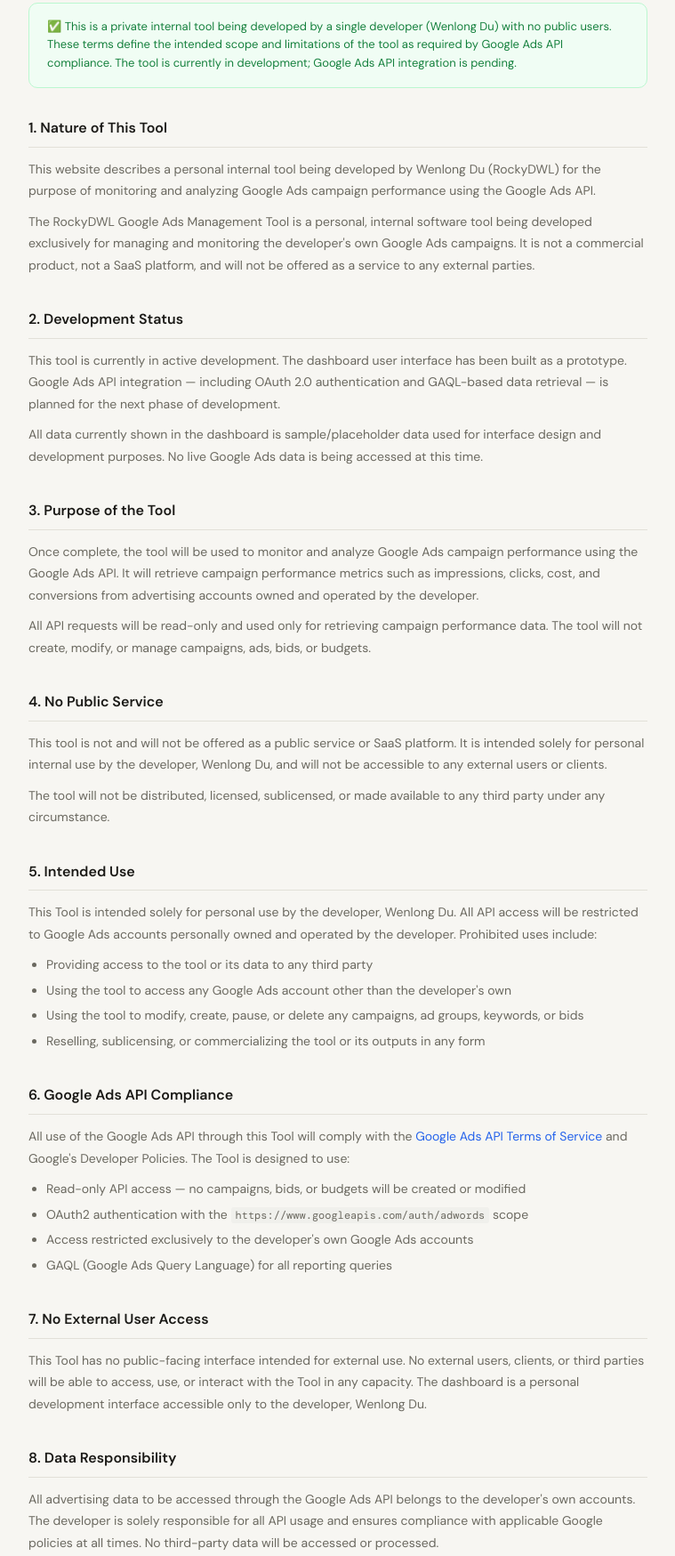
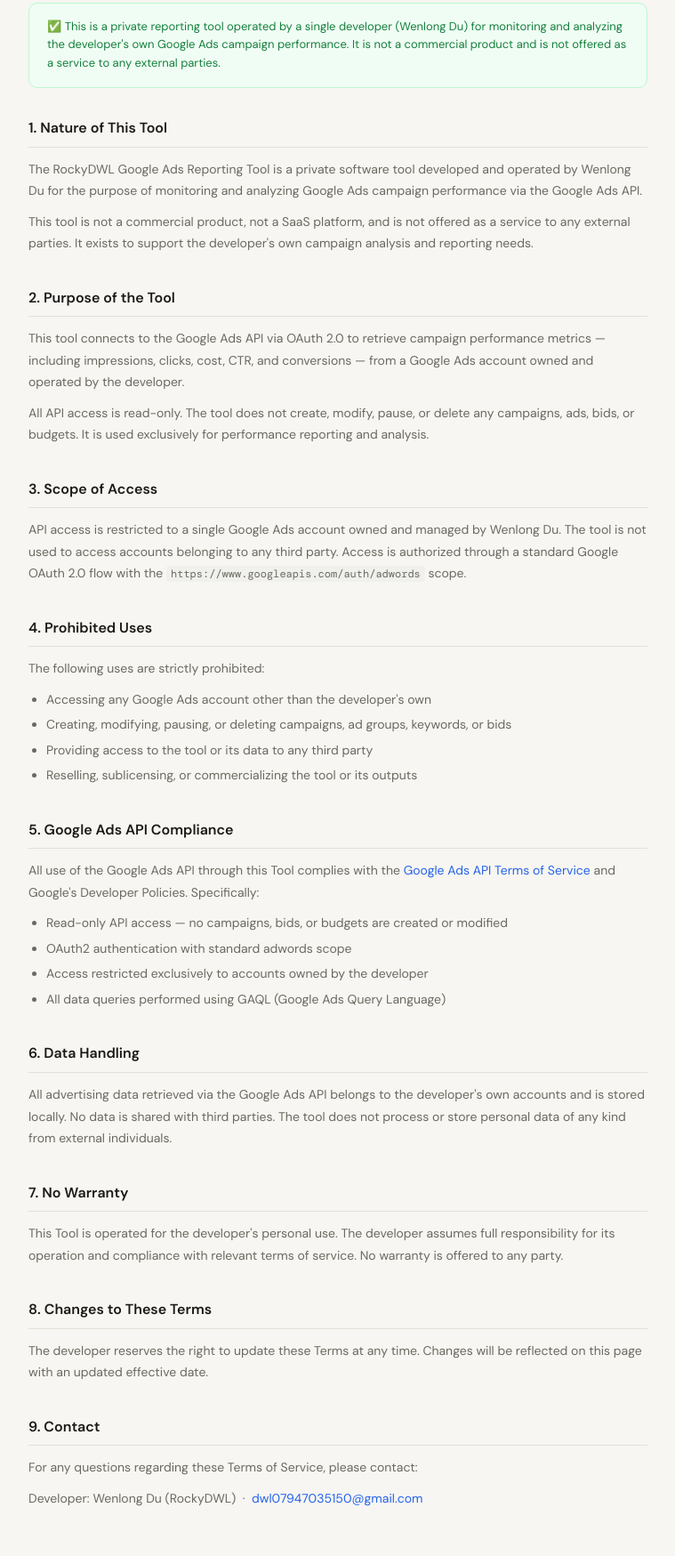
Before and after one commit to RockyDWL/google-ads-internal-tool, a plain HTML site: page terms.html in a window 1280 px wide. Shown: the part 263-2012 px from the top of the page at 89% size, without its empty margins (260-1019 px from the left). Drawn offline with nearby package versions, Linux system fonts and the light colour scheme.

Commit message:
Update terms.html

```diff
--- a/terms.html
+++ b/terms.html
@@ -33,7 +33,6 @@ footer a { color:var(--muted);text-decoration:underline; }
 </style>
 </head>
 <body>
-
 <nav>
   <a class="nav-brand" href="index.html">ROCKYDWL / ADS-TOOL</a>
   <div class="nav-links">
@@ -43,90 +42,74 @@ footer a { color:var(--muted);text-decoration:underline; }
     <a class="nav-cta" href="dashboard.html">View Dashboard →</a>
   </div>
 </nav>
-
 <div class="page">
   <div class="page-label">Legal</div>
   <h1>Terms of Service</h1>
   <div class="meta">Effective Date: March 1, 2026 &nbsp;·&nbsp; Last Updated: March 2026</div>
-
   <div class="notice-box">
-    ✅ This is a private internal tool being developed by a single developer (Wenlong Du) with no public users. These terms define the intended scope and limitations of the tool as required by Google Ads API compliance. The tool is currently in development; Google Ads API integration is pending.
+    ✅ This is a private reporting tool operated by a single developer (Wenlong Du) for monitoring and analyzing the developer's own Google Ads campaign performance. It is not a commercial product and is not offered as a service to any external parties.
   </div>
 
   <div class="policy-block">
     <h2>1. Nature of This Tool</h2>
-    <p>This website describes a personal internal tool being developed by Wenlong Du (RockyDWL) for the purpose of monitoring and analyzing Google Ads campaign performance using the Google Ads API.</p>
-    <p>The RockyDWL Google Ads Management Tool is a personal, internal software tool being developed exclusively for managing and monitoring the developer's own Google Ads campaigns. It is not a commercial product, not a SaaS platform, and will not be offered as a service to any external parties.</p>
+    <p>The RockyDWL Google Ads Reporting Tool is a private software tool developed and operated by Wenlong Du for the purpose of monitoring and analyzing Google Ads campaign performance via the Google Ads API.</p>
+    <p>This tool is not a commercial product, not a SaaS platform, and is not offered as a service to any external parties. It exists to support the developer's own campaign analysis and reporting needs.</p>
   </div>
 
   <div class="policy-block">
-    <h2>2. Development Status</h2>
-    <p>This tool is currently in active development. The dashboard user interface has been built as a prototype. Google Ads API integration — including OAuth 2.0 authentication and GAQL-based data retrieval — is planned for the next phase of development.</p>
-    <p>All data currently shown in the dashboard is sample/placeholder data used for interface design and development purposes. No live Google Ads data is being accessed at this time.</p>
+    <h2>2. Purpose of the Tool</h2>
+    <p>This tool connects to the Google Ads API via OAuth 2.0 to retrieve campaign performance metrics — including impressions, clicks, cost, CTR, and conversions — from a Google Ads account owned and operated by the developer.</p>
+    <p>All API access is read-only. The tool does not create, modify, pause, or delete any campaigns, ads, bids, or budgets. It is used exclusively for performance reporting and analysis.</p>
   </div>
 
   <div class="policy-block">
-    <h2>3. Purpose of the Tool</h2>
-    <p>Once complete, the tool will be used to monitor and analyze Google Ads campaign performance using the Google Ads API. It will retrieve campaign performance metrics such as impressions, clicks, cost, and conversions from advertising accounts owned and operated by the developer.</p>
-    <p>All API requests will be read-only and used only for retrieving campaign performance data. The tool will not create, modify, or manage campaigns, ads, bids, or budgets.</p>
+    <h2>3. Scope of Access</h2>
+    <p>API access is restricted to a single Google Ads account owned and managed by Wenlong Du. The tool is not used to access accounts belonging to any third party. Access is authorized through a standard Google OAuth 2.0 flow with the <code>https://www.googleapis.com/auth/adwords</code> scope.</p>
   </div>
 
   <div class="policy-block">
-    <h2>4. No Public Service</h2>
-    <p>This tool is not and will not be offered as a public service or SaaS platform. It is intended solely for personal internal use by the developer, Wenlong Du, and will not be accessible to any external users or clients.</p>
-    <p>The tool will not be distributed, licensed, sublicensed, or made available to any third party under any circumstance.</p>
-  </div>
-
-  <div class="policy-block">
-    <h2>5. Intended Use</h2>
-    <p>This Tool is intended solely for personal use by the developer, Wenlong Du. All API access will be restricted to Google Ads accounts personally owned and operated by the developer. Prohibited uses include:</p>
+    <h2>4. Prohibited Uses</h2>
+    <p>The following uses are strictly prohibited:</p>
     <ul>
+      <li>Accessing any Google Ads account other than the developer's own</li>
+      <li>Creating, modifying, pausing, or deleting campaigns, ad groups, keywords, or bids</li>
       <li>Providing access to the tool or its data to any third party</li>
-      <li>Using the tool to access any Google Ads account other than the developer's own</li>
-      <li>Using the tool to modify, create, pause, or delete any campaigns, ad groups, keywords, or bids</li>
-      <li>Reselling, sublicensing, or commercializing the tool or its outputs in any form</li>
+      <li>Reselling, sublicensing, or commercializing the tool or its outputs</li>
     </ul>
   </div>
 
   <div class="policy-block">
-    <h2>6. Google Ads API Compliance</h2>
-    <p>All use of the Google Ads API through this Tool will comply with the <a href="https://developers.google.com/google-ads/api/terms" target="_blank" rel="noopener">Google Ads API Terms of Service</a> and Google's Developer Policies. The Tool is designed to use:</p>
+    <h2>5. Google Ads API Compliance</h2>
+    <p>All use of the Google Ads API through this Tool complies with the <a href="https://developers.google.com/google-ads/api/terms" target="_blank" rel="noopener">Google Ads API Terms of Service</a> and Google's Developer Policies. Specifically:</p>
     <ul>
-      <li>Read-only API access — no campaigns, bids, or budgets will be created or modified</li>
-      <li>OAuth2 authentication with the <code>https://www.googleapis.com/auth/adwords</code> scope</li>
-      <li>Access restricted exclusively to the developer's own Google Ads accounts</li>
-      <li>GAQL (Google Ads Query Language) for all reporting queries</li>
+      <li>Read-only API access — no campaigns, bids, or budgets are created or modified</li>
+      <li>OAuth2 authentication with standard adwords scope</li>
+      <li>Access restricted exclusively to accounts owned by the developer</li>
+      <li>All data queries performed using GAQL (Google Ads Query Language)</li>
     </ul>
   </div>
 
   <div class="policy-block">
-    <h2>7. No External User Access</h2>
-    <p>This Tool has no public-facing interface intended for external use. No external users, clients, or third parties will be able to access, use, or interact with the Tool in any capacity. The dashboard is a personal development interface accessible only to the developer, Wenlong Du.</p>
+    <h2>6. Data Handling</h2>
+    <p>All advertising data retrieved via the Google Ads API belongs to the developer's own accounts and is stored locally. No data is shared with third parties. The tool does not process or store personal data of any kind from external individuals.</p>
   </div>
 
   <div class="policy-block">
-    <h2>8. Data Responsibility</h2>
-    <p>All advertising data to be accessed through the Google Ads API belongs to the developer's own accounts. The developer is solely responsible for all API usage and ensures compliance with applicable Google policies at all times. No third-party data will be accessed or processed.</p>
-    <p>No advertising data will be shared with third parties. The tool does not store or process personal user data of any kind.</p>
+    <h2>7. No Warranty</h2>
+    <p>This Tool is operated for the developer's personal use. The developer assumes full responsibility for its operation and compliance with relevant terms of service. No warranty is offered to any party.</p>
   </div>
 
   <div class="policy-block">
-    <h2>9. No Warranty</h2>
-    <p>This Tool is provided for personal use only. The developer assumes full responsibility for its operation and compliance with relevant terms of service. There is no warranty, express or implied, offered to any party.</p>
-  </div>
-
-  <div class="policy-block">
-    <h2>10. Changes to These Terms</h2>
+    <h2>8. Changes to These Terms</h2>
     <p>The developer reserves the right to update these Terms at any time. Changes will be reflected on this page with an updated effective date.</p>
   </div>
 
   <div class="policy-block">
-    <h2>11. Contact</h2>
+    <h2>9. Contact</h2>
     <p>For any questions regarding these Terms of Service, please contact:</p>
     <p>Developer: Wenlong Du (RockyDWL) &nbsp;·&nbsp; <a href="mailto:dwl07947035150@gmail.com">dwl07947035150@gmail.com</a></p>
   </div>
 </div>
-
 <footer>
   <p>© 2026 Wenlong Du (RockyDWL) &nbsp;·&nbsp; <a href="index.html">Home</a> &nbsp;|&nbsp; <a href="privacy.html">Privacy Policy</a> &nbsp;|&nbsp; <a href="terms.html">Terms of Service</a> &nbsp;|&nbsp; <a href="dashboard.html">Dashboard</a></p>
 </footer>
```
